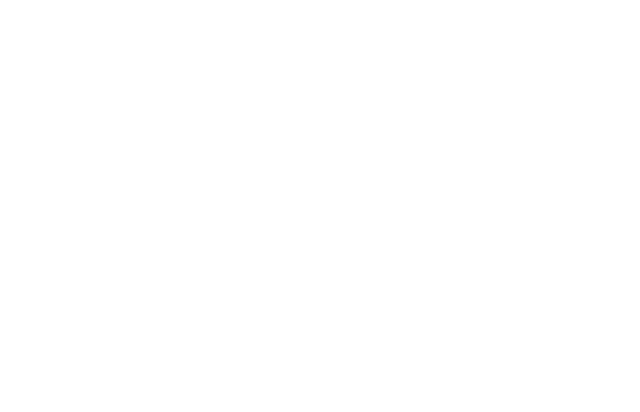
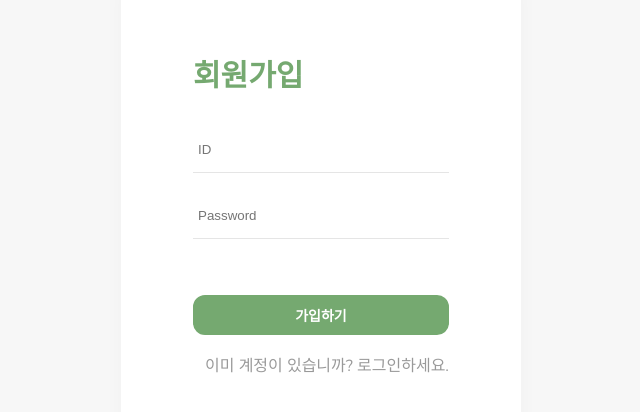
Before and after one commit to dbwlszee/im.age-front, a React (Create React App) app: page /signup in a window 1280 px wide. Before the commit this address had no page. Shown: the part 184-596 px from the top of the page, without its empty margins (319-959 px from the left). Built offline with nearby package versions, Linux system fonts and the light colour scheme.

Commit message:
feat: signup, signin 기능 추가

```diff
--- a/src/ApiService.js
+++ b/src/ApiService.js
@@ -3,8 +3,9 @@
 const PRODUCT_API_BASE_URL = "https://im-age.store/api";
 
 class ApiService {
+
     // 전체 Product리스트
-    fetchProducts(){
+    fetchProducts() {
         return axios.get(PRODUCT_API_BASE_URL + "/product");
     }
 
@@ -12,6 +13,65 @@
     fetchProductsByID(productID) {
         return axios.get(PRODUCT_API_BASE_URL + '/' + productID + '/detail');
     }
+
+    // 제품정보 수정
+    searchProductsByID(productID) {
+        return axios.put(PRODUCT_API_BASE_URL + '/product/' + productID);
+    }
+
+    // 제품 월별판매량
+    fetchMonthlySales() {
+        return axios.get(PRODUCT_API_BASE_URL + '/month');
+    }
+
+    // 제품이름 검색
+    editProductsByKeyword(productKeyword) {
+        return axios.get(PRODUCT_API_BASE_URL + '/search?keyword=' + productKeyword);
+    }
+
+    async call(api, method, request) {
+        const headers = {
+            "Content-Type": "application/json",
+            "Access-Control-Allow-Origin": "http://localhost:3000",
+        };
+        const url = PRODUCT_API_BASE_URL + api;
+
+        const options = {
+            method: method,
+            headers: headers,
+            url: url,
+            data: request, // For GET method, Axios handles it automatically
+        };
+
+        try {
+            const res = await axios(options);
+            if (res.status === 200) {
+                console.log('성공');
+                return res.data;
+            } else {
+                throw new Error("Error");
+            }
+        } catch (err) {
+            console.log("Axios error");
+            console.log(err);
+            throw err;
+        }
+    }
+
+    async signin(userDTO) {
+        try {
+            const res = await this.call('/auth/signin', 'POST', userDTO);
+            console.log("res: ", res);
+            alert('login token: ' + res.token);
+        } catch (error) {
+            console.log("Error signing in:", error);
+        }
+    }
+
+    async signup(userDTO) {
+        return await this.call('/auth/signup', 'POST', userDTO);
+    }
+
 }
 
 export default new ApiService();
--- a/src/App.js
+++ b/src/App.js
@@ -1,24 +1,20 @@
-import styled from "styled-components"
+import React, { useState } from "react";
 import GlobalStyle from './styles/GlobalStyle';
-import Nav from "./component/user/Nav";
 import AppRouter from "./component/route/RouterComponent";
 import { WebcamProvider } from "./component/context/WebcamContext";
-
-//style
-styled(Nav)`
-  position: absolute;
-  left: 0px;
-  top: 0px;
-`;
+import { SearchProvider } from "./component/context/SearchContext";
 
 //app
 function App() {
+  const [loginModalOpen, setloginModalOpen] = useState(false);
+
   return (
     <div className="App">
       <WebcamProvider>
-        <GlobalStyle/>
-        <Nav/>
-        <AppRouter/>
+        <SearchProvider>
+          <GlobalStyle/>
+          <AppRouter/>
+        </SearchProvider>
       </WebcamProvider>
     </div>
   );
--- /dev/null
+++ b/src/component/page/MainPage/MainPage.js
@@ -0,0 +1,32 @@
+import React, { useState } from "react";
+import ProductComponent from "../ProductList/ProductComponent";
+import WebcamStatus from "../ProductList/WebcamStatus";
+import Nav from "../../user/Nav"
+
+import styled from "styled-components"
+
+//style
+styled(Nav)`
+  position: absolute;
+  left: 0px;
+  top: 0px;
+`;
+
+
+const MainPage = () => {
+    const [productData, setProductData] = useState();
+
+    //WebcamStatus에서 데이터를 받아와서 ProductComponent로 전달
+    const handleDataChange = (newData) => {
+        setProductData(newData);
+    };
+    return(
+        <>
+            <Nav/>
+            <ProductComponent productData={productData}/>
+            <WebcamStatus onDataChange={handleDataChange}/>
+        </>
+    )
+}
+
+export default MainPage;
--- /dev/null
+++ b/src/component/page/SignIn/SignIn.js
@@ -0,0 +1,56 @@
+import React, { useState } from "react";
+import googleLoginImg from '../../../img/btn_google_signin_light_normal_web@2x.png'
+import { useNavigate } from "react-router";
+import ApiService from "../../../ApiService";
+import { Container, Paper } from './Signin.style';
+
+const SignIn = () => {
+    const navigate = useNavigate();
+    const [userId, setUserId] = useState('');
+    const [password, setPassword] = useState('');
+
+    const handleId = (e) => {
+        setUserId(e.target.value);
+    };
+
+    const handlePassword = (e) => {
+        setPassword(e.target.value);
+    };
+
+    const handleLogin = async (e) => {
+        e.preventDefault();
+
+        if (userId && password) {
+            ApiService.signin({ username: userId, password: password});
+        } else {
+            alert('입력되지 않은 필드가 있습니다.');
+        }
+    };
+
+    return (
+        <Container>
+            <Paper>
+                <h1>로그인</h1>
+                <input
+                    type="text"
+                    value={userId}
+                    onChange={handleId}
+                    name="id"
+                    placeholder="ID"
+                />
+                <input
+                    type="password"
+                    value={password}
+                    onChange={handlePassword}
+                    name="password"
+                    placeholder="Password"
+                />
+                <button onClick={handleLogin}>로그인</button>
+                <a href="/signup">회원가입</a>
+            </Paper>
+        </Container>
+    );
+};
+
+
+export default SignIn;
--- /dev/null
+++ b/src/component/page/SignIn/Signin.style.js
@@ -0,0 +1,73 @@
+import styled from "styled-components";
+
+export const Container = styled.div`
+    display: flex;
+    flex-direction: column;
+    justify-content: center;
+    align-items: center;
+    height: 100vh;
+`;
+
+export const Paper = styled.div`
+    display: flex;
+    flex-direction: column;
+    justify-content: center;
+    background-color: white;
+    padding: 64px 72px;
+    width: 20vw;
+    border-radius: 10px;
+    box-shadow: 0 0px 20px rgba(0, 0, 0, 0.03);
+    color: #75A970;
+
+    h1{
+        font-size: 30px;
+        font-weight: 20px;
+        padding-bottom: 30px;
+    }
+
+    input{
+        margin: 0 0 20px 0;
+        padding: 15px 5px;
+        border: none;
+        border-bottom: 1px solid rgba(0,0,0,0.1);
+    }
+
+    button {
+        display: inline-block;
+        width: 100%;
+        margin-top: 36px;
+        border: 2px solid #75A970;
+        background: #75A970;
+        border-radius: 12px;
+        padding: 8px 12px;
+        color: #fff;
+        font-size: 14px;
+        font-weight: bold;
+        transition: all 0.2s ease-out;
+        :hover {
+          color: #75A970;
+          background: #fff;
+          border: 2px solid #75A970;
+        }
+        :active {
+          box-shadow: none;
+        }
+    }
+
+    a{
+      text-align: right;
+      margin-top: 12px;
+      padding: 5px 0;
+      display: block;
+      color: rgba(0, 0, 0, 0.4);
+      -webkit-transition: all 0.1s ease-out;
+      transition: all 0.1s ease-out;
+      &:hover {
+        -webkit-transition: all 0s ease-out;
+        transition: all 0s ease-out;
+        color: rgba(0,0,0,0.8);
+        text-decoration: none;
+      }
+
+    }
+`;
--- /dev/null
+++ b/src/component/page/SignUp/SignUp.js
@@ -0,0 +1,54 @@
+import React, { useState } from "react";
+import { useNavigate } from "react-router";
+import ApiService from "../../../ApiService";
+import { Container, Paper } from '../SignIn/Signin.style';
+
+const SignUp = () => {
+    const navigate = useNavigate();
+    const [userId, setUserId] = useState('');
+    const [password, setPassword] = useState('');
+
+    const handleId = (e) => {
+        setUserId(e.target.value);
+    };
+
+    const handlePassword = (e) => {
+        setPassword(e.target.value);
+    };
+
+    const handleLogin = async (e) => {
+        e.preventDefault();
+
+        if (userId && password) {
+            ApiService.signin({ username: userId, password: password });
+        } else {
+            alert('입력되지 않은 필드가 있습니다.');
+        }
+    };
+
+    return (
+        <Container>
+            <Paper>
+                <h1>회원가입</h1>
+                <input
+                    type="text"
+                    value={userId}
+                    onChange={handleId}
+                    name="id"
+                    placeholder="ID"
+                />
+                <input
+                    type="password"
+                    value={password}
+                    onChange={handlePassword}
+                    name="password"
+                    placeholder="Password"
+                />
+                <button onClick={handleLogin}>가입하기</button>
+                <a href="/signin">이미 계정이 있습니까? 로그인하세요.</a>
+            </Paper>
+        </Container>
+    );
+};
+
+export default SignUp;
--- a/src/component/route/RouterComponent.js
+++ b/src/component/route/RouterComponent.js
@@ -1,26 +1,22 @@
-import React, { useState } from "react";
+import React from "react";
 import { BrowserRouter, Route, Routes } from "react-router-dom";
-// import SalesStatusCam from "../page/SalesStatusCam";
-import WebcamStatus from "../page/ProductList/WebcamStatus";
-import ProductComponent from "../page/ProductList/ProductComponent";
+import MainPage from "../page/MainPage/MainPage";
+import SignIn from "../page/SignIn/SignIn";
+import SignUp from "../page/SignUp/SignUp";
 
 
 const AppRouter = () => {
-    const [productData, setProductData] = useState();
 
-    //WebcamStatus에서 데이터를 받아와서 ProductComponent로 전달
-    const handleDataChange = (newData) => {
-        setProductData(newData);
-    };
 
     return(
         <>
             <BrowserRouter>
                 <Routes>
-                    <Route exact path="/" element={<ProductComponent productData={productData}/>}/>
+                    <Route exact path="/" element={<MainPage/>}/>
+                    <Route path="/signin" element={<SignIn/>}/>
+                    <Route path="/signup" element={<SignUp/>}/>
                 </Routes>
             </BrowserRouter>
-            <WebcamStatus onDataChange={handleDataChange}/>
         </>
     );
 }
```
